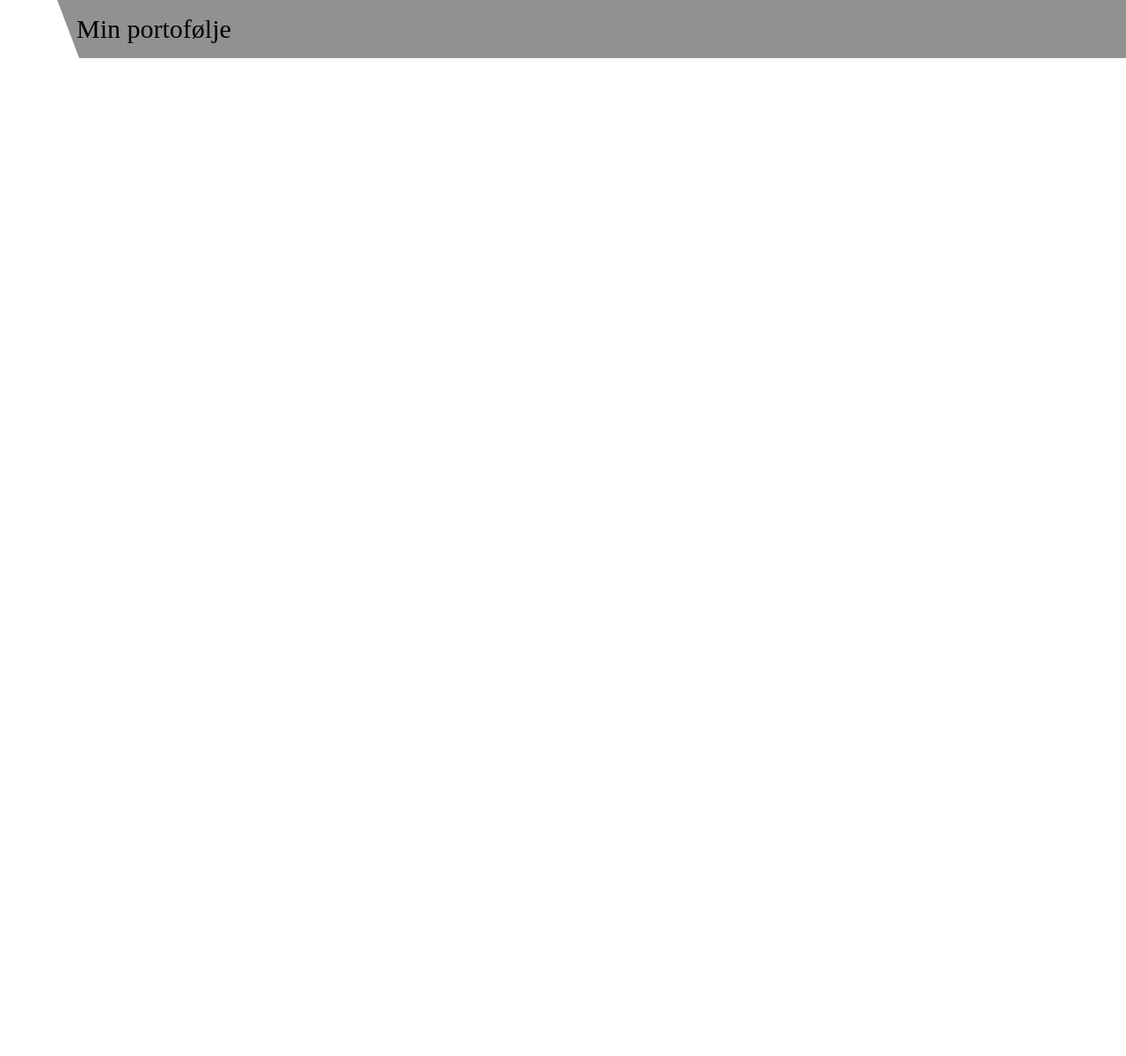
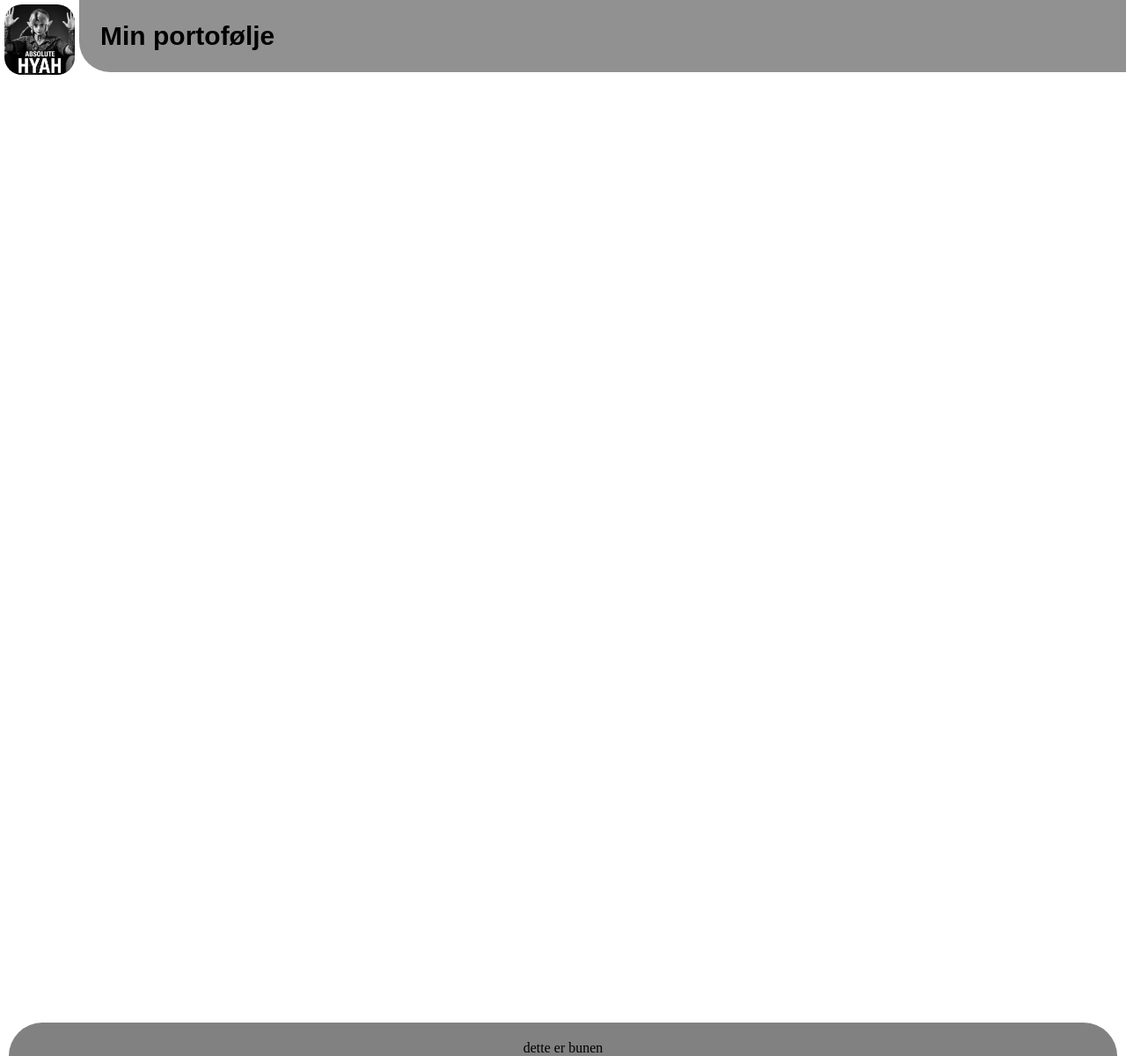
Before and after one commit to hermanstromso-star/hermanstromso-star.github.io, a plain HTML site: page index.html in a window 1280 px wide. Shown: the whole page at 88% size. Before the commit the page ends 800 px from the top, so only its background shows below. Drawn offline with Linux system fonts and the light colour scheme; a web font is replaced by a local one.

Commit message:
footer
la til footer
rundet av to hjørner og sentrerte den

```diff
--- a/index.html
+++ b/index.html
@@ -8,9 +8,17 @@
 </head>
 <link rel="preconnect" href="https://fonts.googleapis.com">
 <link rel="preconnect" href="https://fonts.gstatic.com" crossorigin>
-<link href="https://fonts.googleapis.com/css2?family=Inter:wght@400;700&display=swap" rel="stylesheet">
+<link href="https://fonts.googleapis.com/css2?family=Google+Sans+Flex:wght@400;700&display=swap" rel="stylesheet">
 <body>
-    <header>Min portofølje</header>
+    <header>
+        Min portofølje
+
+    </header>
+<img src="/logo.png" alt="">
+    <nav></nav>
+    <main></main>
+    <footer>dette er bunen</footer>
+
 
 </body>
 </html>
--- a/style.css
+++ b/style.css
@@ -1,26 +1,68 @@
-body{
+body {
+    display: flex;
+    flex-direction: column;
     margin: 0;
-
+    padding: 0;
+    min-height: 150vh;
+    background-color: #ffffff;
 }
 
-
-
-header{
+header {
     position: sticky;
     top: 0;
     z-index: 1000;
 
 
+
+    margin-left: 90px;
+
     display: flex;
     justify-content: flex-start;
-    padding: 1rem;
+    align-items: center;
+
+    padding: 1.5rem;
+    padding-left: 1.5rem;
 
     background-color: rgb(145, 145, 145);
-   font-size: 30px;
+    font-size: 30px;
+    font-weight: bold;
+    font-family: 'Google Sans Flex', sans-serif;
 
-   padding-left: 2rem;
-   margin-left: 55px;
+    border-radius: 0 0 0 35px;
 
-   clip-path: polygon(10px 0, 100% 0, 100% 100%, 35px 100%);
+
+    );
+}
+
+nav {
+    flex: 1;
+}
+
+img {
+    position: fixed;
+
+    border-radius: 25px;
+
+    height: 80px;
+    width: 80px;
+
+    padding-left: 5px;
+    padding: 5px;
+}
+
+footer {
+margin:10px;
+background-color: rgb(129, 129, 129);
+margin-bottom: auto;
+text-align: center;
+padding-top: 20px;
+
+border-radius: 50px 50px 0 0;
+
+
+
+
+
+
 
 }
```
Also changed, not shown: logo.png (added), picolo.jpg (added).
